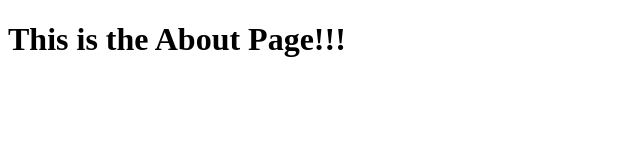
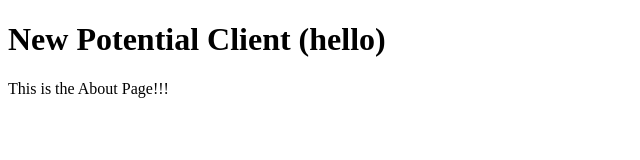
Before and after one commit to SeanMurrayI/My-First-Repository, a website: page about.html in a window 1280 px wide. Shown: the whole page, without its empty margins (0-640 px from the left). Drawn offline with Linux system fonts and the light colour scheme.

Commit message:
modified about page for potential client

```diff
--- a/about.html
+++ b/about.html
@@ -6,6 +6,9 @@
     <title>Document</title>
 </head>
 <body>
-    <h1>This is the About Page!!!</h1>
+    <h1>New Potential Client (hello)</h1>
+    This is the About Page!!!
+
+    <!--This is the new form-->
 </body>
 </html>
```
